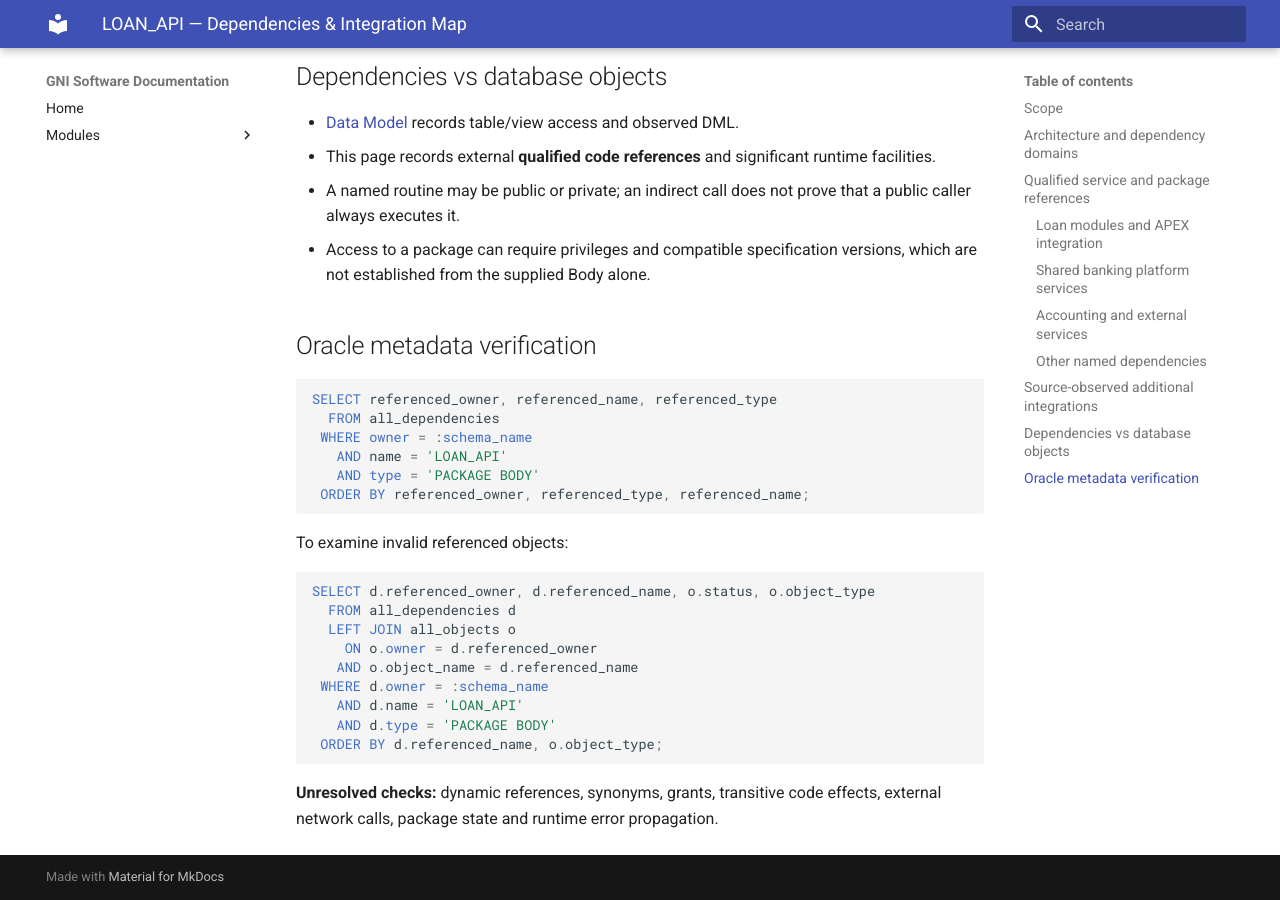
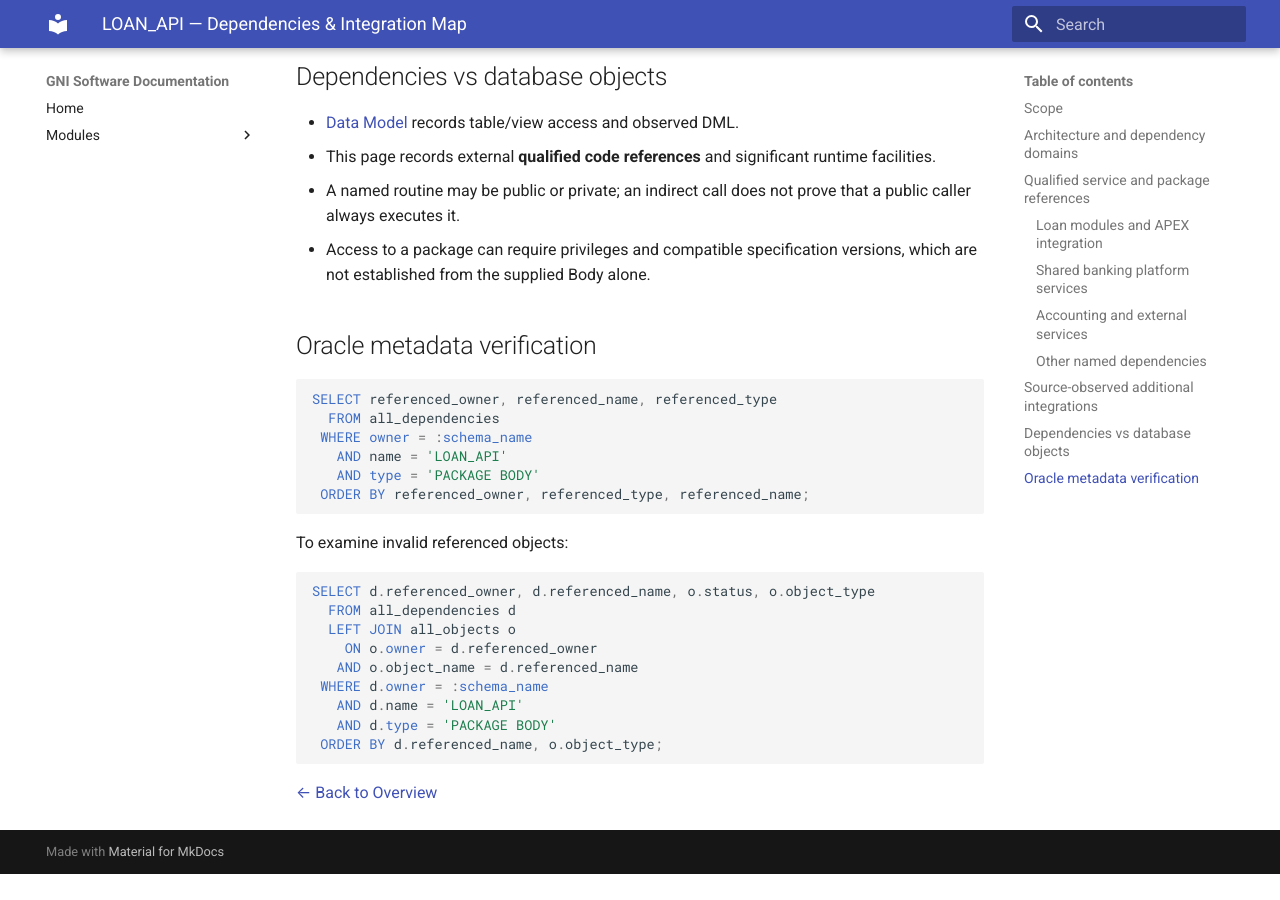
Before and after one commit to SadayCb/gni-documentation-poc9.0, an MkDocs documentation site: the page built from docs/modules/loan-management/loan-api/dependencies.md, in a window 1280 px wide and 900 px high, scrolled down 4234 px. Built offline with MkDocs 1.6.1 and Material for MkDocs 9.7.7, drawn with Linux system fonts in a browser that asks for light colours; after the commit the page ends 5108 px from its top, so only the background shows below that; some of the changed text lies outside the part shown.

Commit message:
Update dependencies.md

````diff
--- a/docs/modules/loan-management/loan-api/dependencies.md
+++ b/docs/modules/loan-management/loan-api/dependencies.md
@@ -1,6 +1,6 @@
 # LOAN_API — Dependencies & Integration Map
 
-[← Overview](README.md) · [API Reference](api-reference.md) · [Data Model](data-model.md)
+[← Back to Overview](README.md)
 
 ## Scope
 
@@ -121,4 +121,4 @@ SELECT d.referenced_owner, d.referenced_name, o.status, o.object_type
  ORDER BY d.referenced_name, o.object_type;
 ```
 
-**Unresolved checks:** dynamic references, synonyms, grants, transitive code effects, external network calls, package state and runtime error propagation.
+[← Back to Overview](README.md)
````
